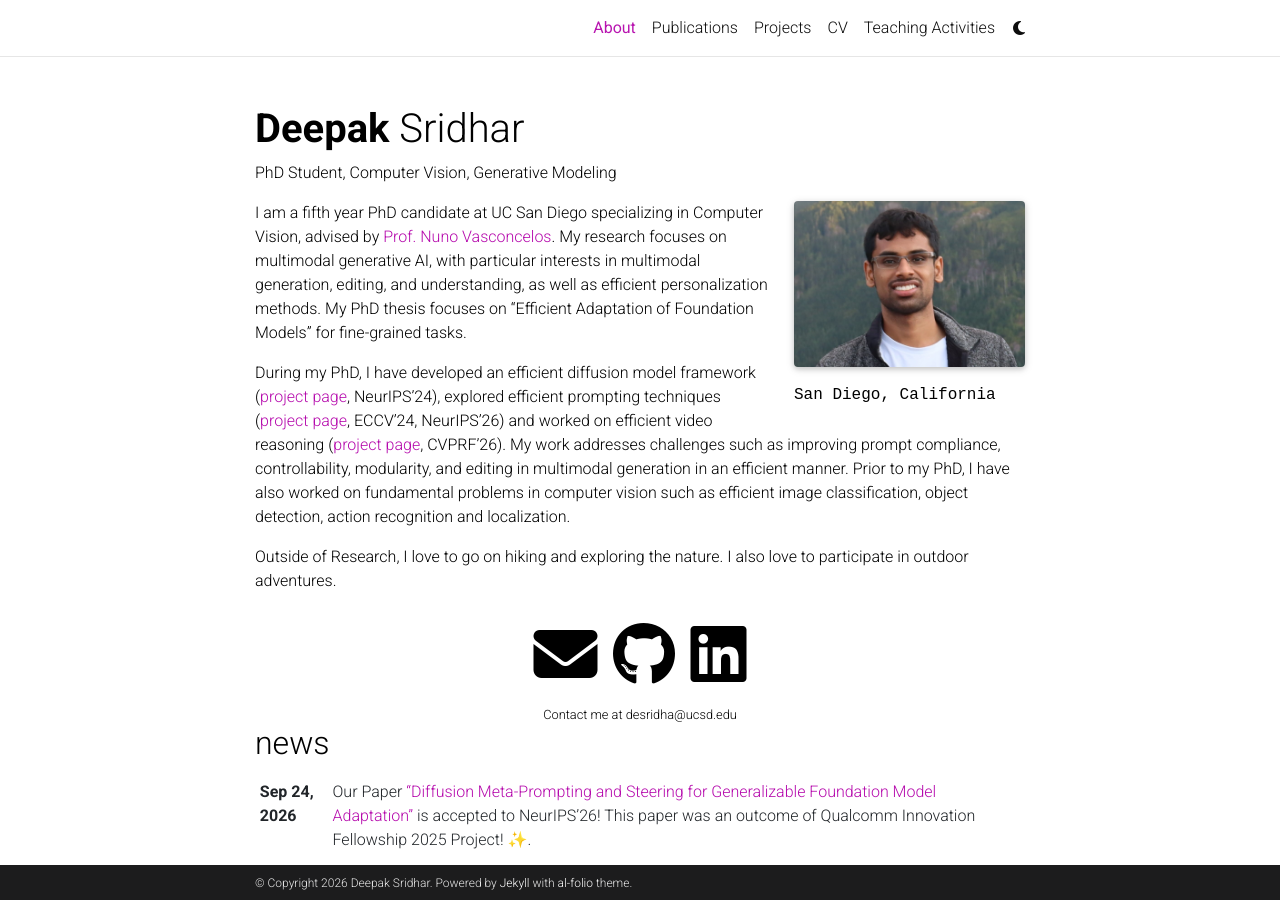
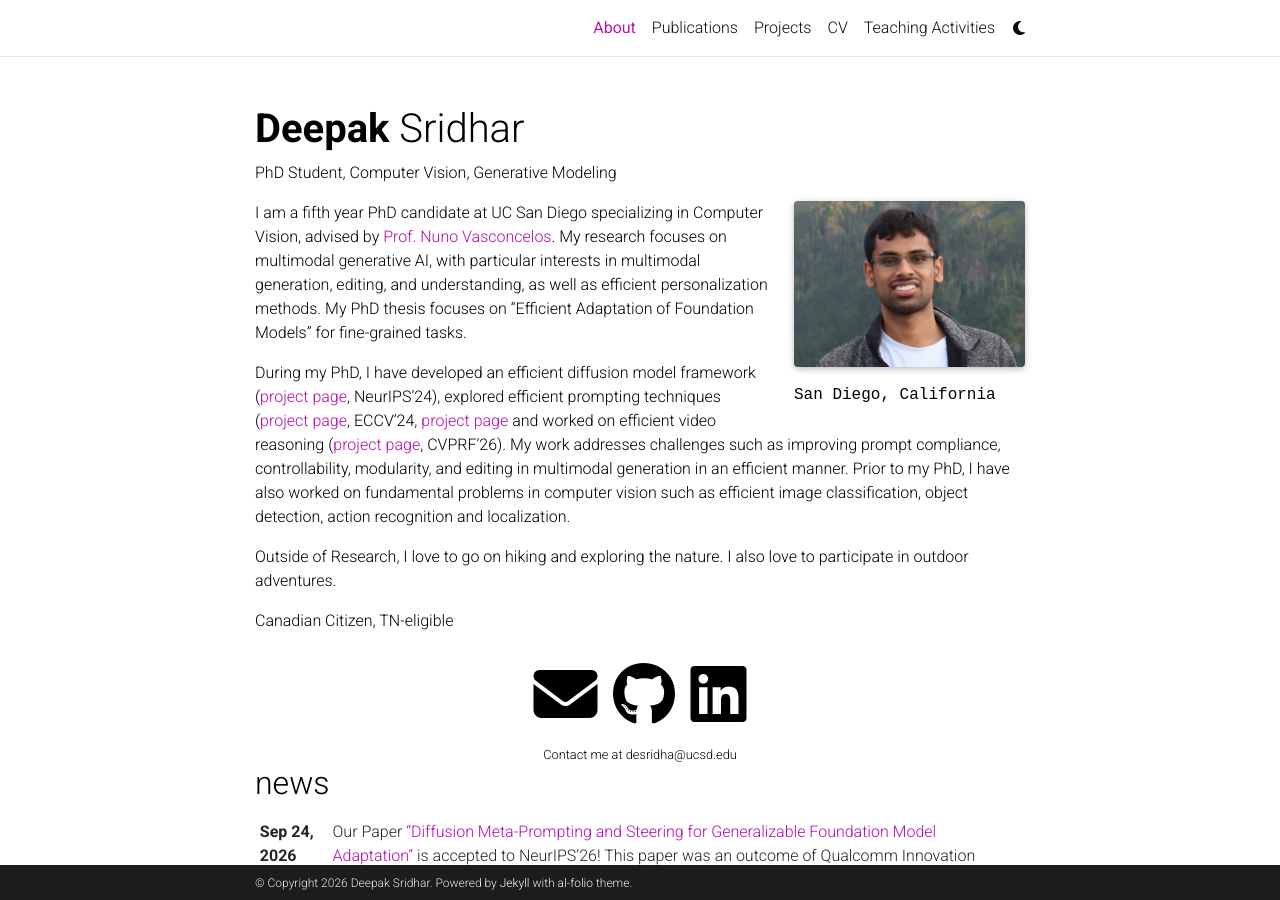
Before and after one commit to DeepakSridhar/deepaksridhar.github.io, a Jekyll site: the page built from _pages/about.md, in a window 1280 px wide and 900 px high. Built offline with Jekyll 4.4.1, drawn with Linux system fonts in a browser that asks for light colours; full-size pictures stand in for the smaller copies a plugin makes; emoji names are drawn with the system emoji font; comment, search, counter and statistics services are not loaded; a style sheet for code colours, icons or effects is not loaded.

Commit message:
Update bio

```diff
--- a/_pages/about.md
+++ b/_pages/about.md
@@ -19,11 +19,13 @@
 
 I am a fifth year PhD candidate at UC San Diego specializing in Computer Vision, advised by [Prof. Nuno Vasconcelos](http://www.svcl.ucsd.edu/people/nuno/). My research focuses on multimodal generative AI, with particular interests in multimodal generation, editing, and understanding, as well as efficient personalization methods. My PhD thesis focuses on "Efficient Adaptation of Foundation Models" for fine-grained tasks.
 
-During my PhD, I have developed an efficient diffusion model framework ([project page](https://deepaksridhar.github.io/factorgraphdiffusion.github.io/), NeurIPS’24), explored efficient prompting techniques ([project page](https://deepaksridhar.github.io/promptsliders.github.io/, https://deepaksridhar.github.io/dmp.github.io/), ECCV’24, NeurIPS'26) and worked on efficient video reasoning ([project page](https://deepaksridhar.github.io/vreason.github.io/), CVPRF'26). My work addresses challenges such as improving prompt compliance, controllability, modularity, and editing in multimodal generation in an efficient manner. Prior to my PhD, I have also worked on fundamental problems in computer vision such as efficient image classification, object detection, action recognition and localization.
+During my PhD, I have developed an efficient diffusion model framework ([project page](https://deepaksridhar.github.io/factorgraphdiffusion.github.io/), NeurIPS’24), explored efficient prompting techniques ([project page](https://deepaksridhar.github.io/promptsliders.github.io/, https://deepaksridhar.github.io/dmp.github.io/), ECCV’24, [project page](https://deepaksridhar.github.io/dmp.github.io/ NeurIPS'26) and worked on efficient video reasoning ([project page](https://deepaksridhar.github.io/vreason.github.io/), CVPRF'26). My work addresses challenges such as improving prompt compliance, controllability, modularity, and editing in multimodal generation in an efficient manner. Prior to my PhD, I have also worked on fundamental problems in computer vision such as efficient image classification, object detection, action recognition and localization.
 <!-- My recent work is an efficient diffusion model framework ([link](https://deepaksridhar.github.io/factorgraphdiffusion.github.io/)) that offers high prompt compliance, controllability, modularity, editing and applicability to multimodal content generation (video, audio and 3D), understanding and editing. Previously, I have worked on some fundamental vision problems such as efficient classification and detection in images and videos. -->
 
 Outside of Research, I love to go on hiking and exploring the nature. I also love to participate in outdoor adventures.
 
+Canadian Citizen, TN-eligible
+
 <!-- Put your address / P.O. box / other info right below your picture. You can also disable any of these elements by editing `profile` property of the YAML header of your `_pages/about.md`. Edit `_bibliography/papers.bib` and Jekyll will render your [publications page](/al-folio/publications/) automatically.
 
 Link to your social media connections, too. This theme is set up to use [Font Awesome icons](http://fortawesome.github.io/Font-Awesome/) and [Academicons](https://jpswalsh.github.io/academicons/), like the ones below. Add your Facebook, Twitter, LinkedIn, Google Scholar, or just disable all of them. -->
```
